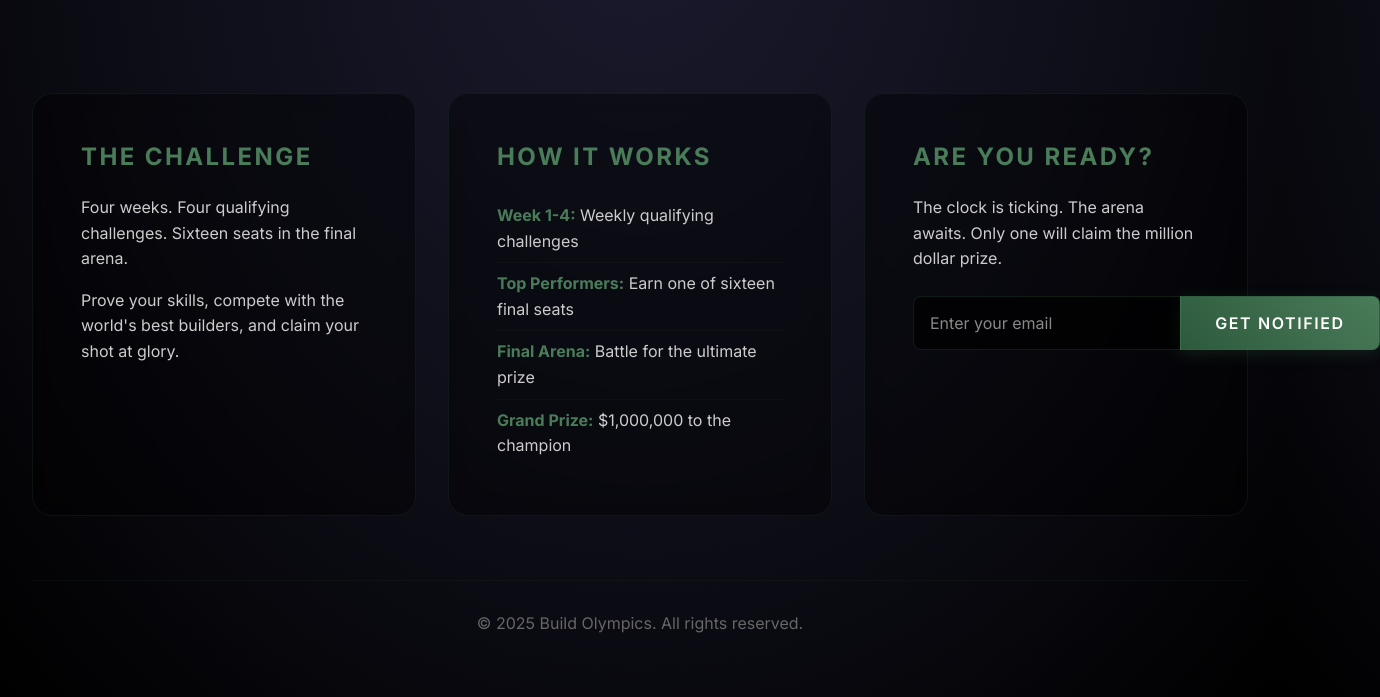
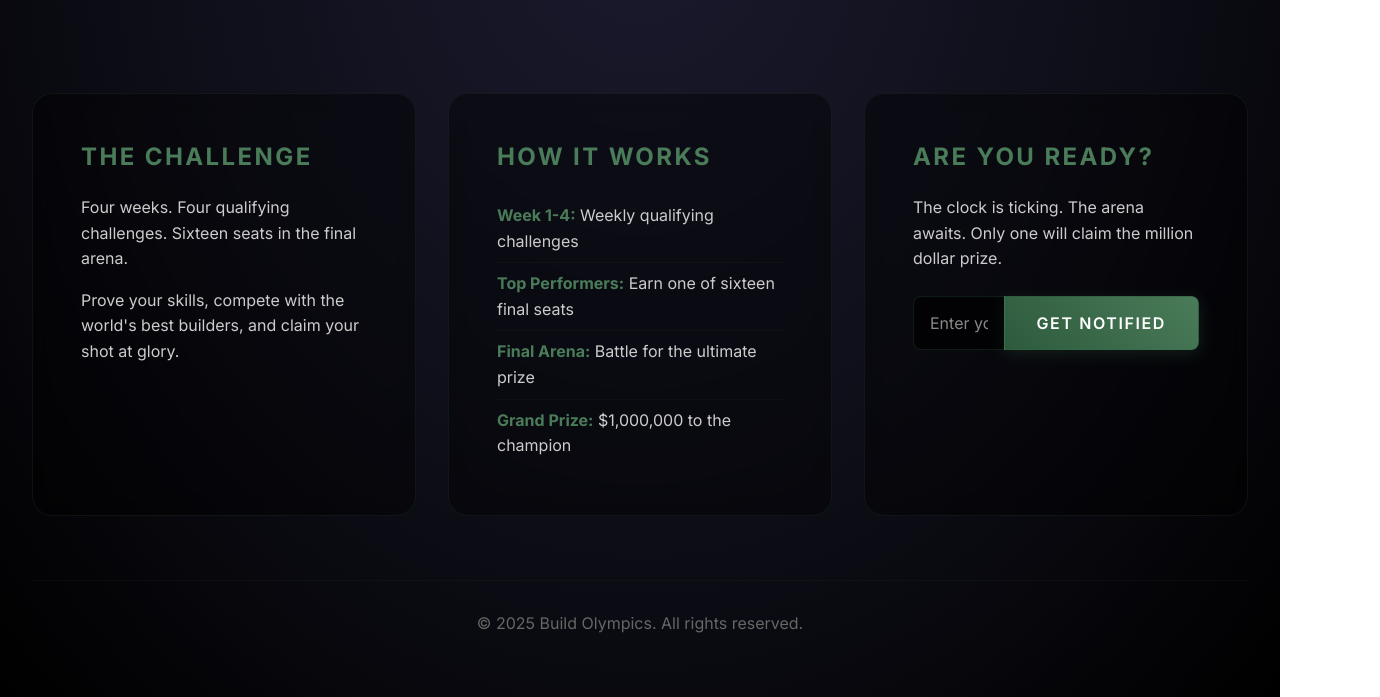
Before and after one commit to g-caf/build-olympics, a website: page index.html in a window 1280 px wide. Shown: the part 911-1608 px from the top of the page, 1380 px wide, since content can reach past the window. Drawn offline with Linux system fonts and the light colour scheme; a web font is replaced by a local one.

Commit message:
Fix email form overflow - ensure form stays within info-card bounds

```diff
--- a/styles.css
+++ b/styles.css
@@ -352,6 +352,9 @@ header {
     cursor: pointer;
     transition: all 0.3s ease;
     box-shadow: 0 4px 15px rgba(45, 90, 61, 0.3);
+    width: 100%;
+    max-width: 100%;
+    box-sizing: border-box;
 }
 
 .cta-button:hover {
@@ -364,6 +367,8 @@ header {
     flex-direction: column;
     gap: 1rem;
     margin-top: 1.5rem;
+    width: 100%;
+    max-width: 100%;
 }
 
 .email-input {
@@ -376,6 +381,9 @@ header {
     color: #ffffff;
     backdrop-filter: blur(5px);
     transition: all 0.3s ease;
+    width: 100%;
+    max-width: 100%;
+    box-sizing: border-box;
 }
 
 .email-input:focus {
@@ -418,17 +426,24 @@ header {
         align-items: stretch;
         gap: 0 !important;
         margin-top: 1.5rem;
+        width: 100%;
+        max-width: 100%;
     }
 
     .email-input {
         flex: 1;
         border-radius: 8px 0 0 8px !important;
         border-right: none !important;
+        width: auto;
+        min-width: 0;
     }
 
     .cta-button {
         border-radius: 0 8px 8px 0 !important;
-        min-width: 200px;
+        width: auto !important;
+        flex-shrink: 0;
+        min-width: 160px;
+        max-width: 200px;
         text-transform: uppercase;
         letter-spacing: 0.1em;
         font-weight: 600;
```
